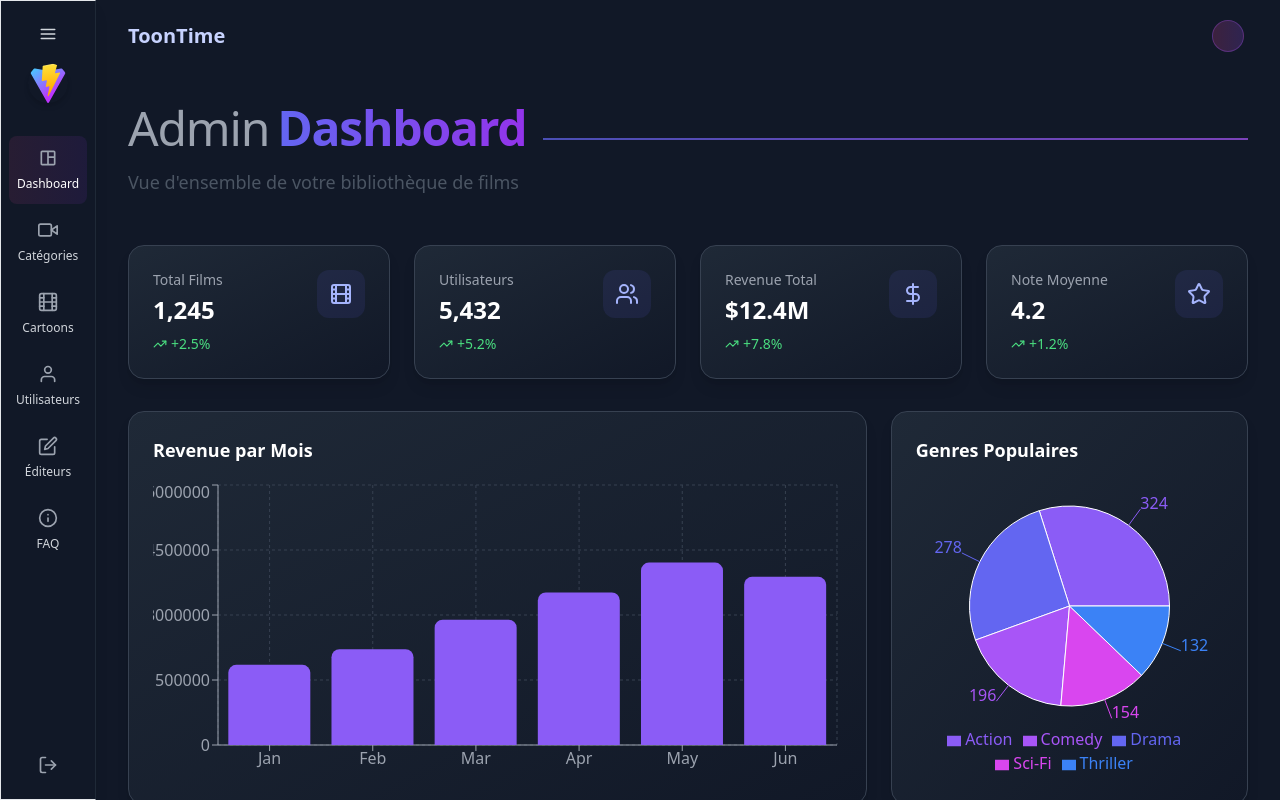
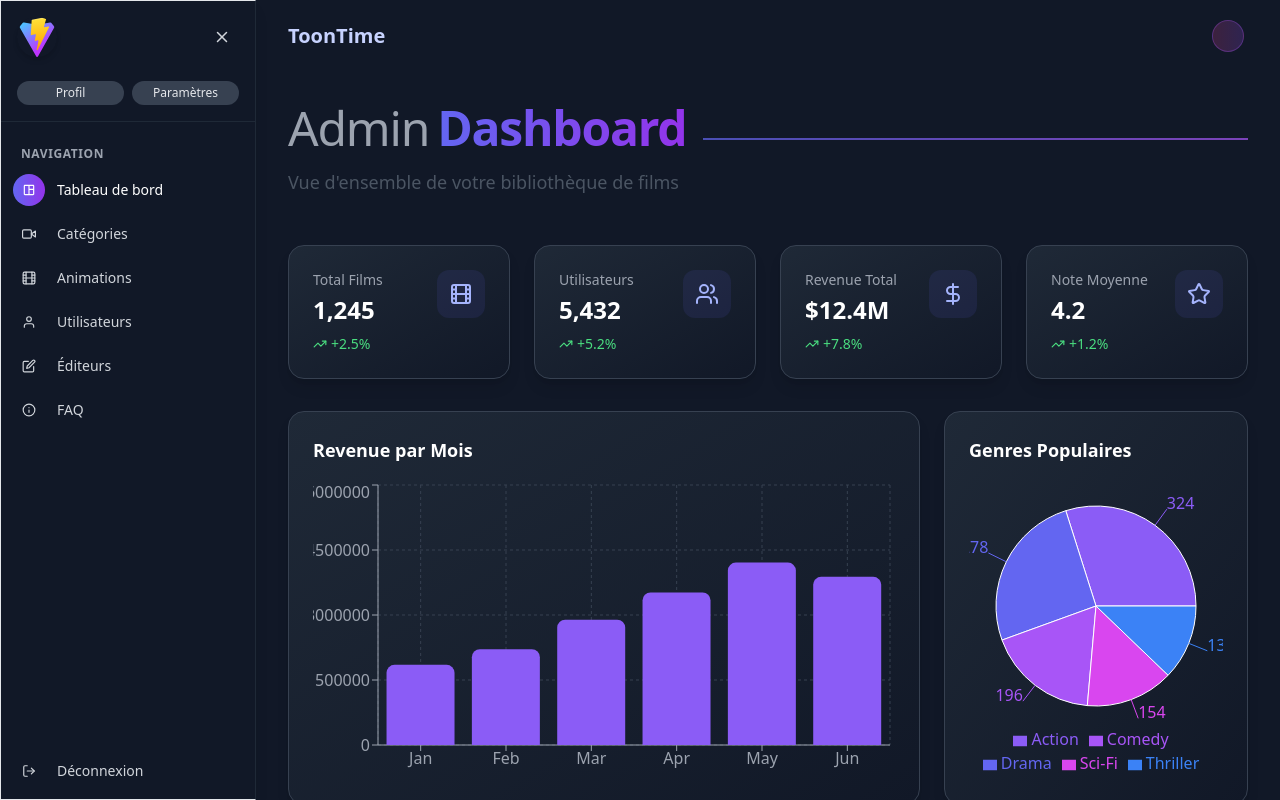
Before and after one commit to zineb-elgaout/movie-app-project-react-tailwind, a React (Vite) app: page /dashboard in a window 1280 px wide. Built offline with nearby package versions, Linux system fonts and the light colour scheme.

Commit message:
feat (admin side bar ) : - ui / ux design

```diff
--- a/src/Layouts/admin/Sidebar.jsx
+++ b/src/Layouts/admin/Sidebar.jsx
@@ -1,4 +1,4 @@
-import  { useState } from 'react';
+import { useState } from 'react';
 import { NavLink } from 'react-router-dom';
 import {FiUser, FiLogOut, FiMenu, FiX, FiEdit, FiVideo,  FiInfo, FiFilm} from 'react-icons/fi';
 import { MdOutlineSpaceDashboard } from 'react-icons/md';
@@ -12,44 +12,60 @@ function Sidebar() {
   const nom = getUserProfile()?.lastName || '';
   const prenom = getUserProfile()?.firstName || '';
   const email = getUserProfile()?.email || '';
-  const [collapsed, setCollapsed] = useState(true);
+  const [collapsed, setCollapsed] = useState(false);
 
   const toggleSidebar = () => {
-    setCollapsed(!collapsed);
+    setCollapsed(collapsed => !collapsed);
   };
 
   const sidebarStyle = `relative h-screen flex flex-col transition-all duration-300  ${
-    collapsed ? 'w-24' : 'w-64'
+    collapsed ? 'w-18' : 'w-64'
   } bg-gray-900 border border-r-gray-800 shadow-lg`;
 
-
-
   const linkStyle = ({ isActive }) => `
-  flex  ${collapsed ? 'flex-col items-center' : 'flex-row items-center'}
-  w-full p-3 rounded-lg transition-all
+    flex ${collapsed ? 'flex-col items-center' : 'flex-row items-center'}
+    w-full p-1 rounded-full transition-all
     ${isActive
-    ? 'bg-gradient-to-r from-pink-500/10 to-purple-600/10 text-white'
+      ? 'text-white'
       : 'text-gray-300'
     }
     ${collapsed ? 'space-y-1' : 'space-x-3'}
   `;
 
+  const iconContainerStyle = (isActive) => `
+    flex items-center justify-center
+    ${collapsed ? 'w-10 h-10' : 'w-8 h-8'}
+    rounded-full transition-all
+    ${isActive
+      ? 'bg-gradient-to-r from-indigo-500 to-purple-600'
+      : 'hover:bg-gray-700/50'
+    }
+  `;
+
   const iconStyle = (isActive) => `
-    ${isActive ? 'text-white' : 'text-gray-400'}
-    ${collapsed ? 'text-xl mb-1' : 'text-lg mr-3'}
+    ${isActive ? 'text-white' : 'text-gray-300'}
+    ${collapsed ? 'text-lg' : 'text-sm'}
   `;
 
   const textStyle = `
-  ${collapsed ? 'text-xs' : 'text-sm'}
-    font-small text-center
-` ;
+    ${collapsed ? 'text-xs mt-1' : 'text-sm'}
+    font-medium text-center
+  `;
+
+  // Données de navigation pour éviter la répétition
+  const navItems = [
+    { to: "/dashboard", icon: MdOutlineSpaceDashboard, text: "Tableau de bord" },
+    { to: "/categories", icon: FiVideo, text: "Catégories" },
+    { to: "/cartoon", icon: FiFilm, text: "Animations" },
+    { to: "/users", icon: FiUser, text: "Utilisateurs" },
+    { to: "/editors", icon: FiEdit, text: "Éditeurs" },
+    { to: "/FAQ", icon: FiInfo, text: "FAQ" },
+  ];
 
   return (
-    <div
-      className={sidebarStyle}
-    >
+    <div className={sidebarStyle}>
       {/* Section Profil */}
-      <div className={`p-4 border-b border-gray-900 ${collapsed ? 'flex flex-col items-center' : ''}`}>
+      <div className={`p-4 border-b border-gray-800 ${collapsed ? 'flex flex-col items-center' : ''}`}>
         {collapsed ? (
           <>
             <motion.button
@@ -63,14 +79,14 @@ function Sidebar() {
               <img
                 src={profil}
                 alt="Profile"
-                className="w-10 h-10 rounded-full object-cover  shadow-md "
+                className="w-9 h-9 rounded-full object-cover shadow-md "
               />
             </motion.div>
           </>
         ) : (
           <>
             <div className="flex items-center justify-between w-full">
-              <div className="flex items-center space-x-3 ">
+              <div className="flex items-center space-x-3">
                 <motion.div whileHover={{ scale: 1.05 }} className="relative">
                   <img
                     src={profil}
@@ -115,67 +131,43 @@ function Sidebar() {
           <motion.p
             initial={{ opacity: 0 }}
             animate={{ opacity: 1 }}
-            className="text-xs font-semibold text-gray-400 uppercase tracking-wider px-4 mt-2 mb-2"
+            className="text-xs font-semibold text-gray-400 uppercase tracking-wider px-3 mt-2 mb-2"
           >
             Navigation
           </motion.p>
         )}
 
-        <motion.div whileHover={{ scale: collapsed ? 1.05 : 1.02 }}>
-          <NavLink to="/dashboard" className={linkStyle}>
-            <MdOutlineSpaceDashboard className={iconStyle(false)} />
-            <span className={textStyle}>Dashboard</span>
+        {navItems.map((item) => (
+          <motion.div key={item.to} whileHover={{ scale: collapsed ? 1.05 : 1.02 }}>
+            <NavLink to={item.to} className={linkStyle}>
+              {({ isActive }) => (
+                <>
+                  <div className={iconContainerStyle(isActive)}>
+                    <item.icon className={iconStyle(isActive)} />
+                  </div>
+                  {!collapsed && <span className={textStyle}>{item.text}</span>}
+                </>
+              )}
             </NavLink>
           </motion.div>
-
-        <motion.div whileHover={{ scale: collapsed ? 1.05 : 1.02 }}>
-          <NavLink to="/categories" className={linkStyle}>
-            <FiVideo className={iconStyle(false)} />
-            <span className={textStyle}>Catégories</span>
-          </NavLink>
-        </motion.div>
-
-        <motion.div whileHover={{ scale: collapsed ? 1.05 : 1.02 }}>
-          <NavLink to="/cartoon" className={linkStyle}>
-            <FiFilm className={iconStyle(false)} />
-            <span className={textStyle}>Cartoons</span>
-          </NavLink>
-        </motion.div>
-
-        <motion.div whileHover={{ scale: collapsed ? 1.05 : 1.02 }}>
-          <NavLink to="/users" className={linkStyle}>
-            <FiUser className={iconStyle(false)} />
-            <span className={textStyle}>Utilisateurs</span>
-          </NavLink>
-        </motion.div>
-
-        <motion.div whileHover={{ scale: collapsed ? 1.05 : 1.02 }}>
-          <NavLink to="/editors" className={linkStyle}>
-            <FiEdit className={iconStyle(false)} />
-            <span className={textStyle}>Éditeurs</span>
-          </NavLink>
-        </motion.div>
-
-        <motion.div whileHover={{ scale: collapsed ? 1.05 : 1.02 }}>
-          <NavLink to="/FAQ" className={linkStyle}>
-            <FiInfo className={iconStyle(false)} />
-            <span className={textStyle}>FAQ</span>
-          </NavLink>
-        </motion.div>
+        ))}
       </nav>
 
       {/* Déconnexion */}
       <div className="p-2">
-        <NavLink  to="/logout"  onClick={logout} >
+        <NavLink to="/logout" onClick={logout}>
+          {({ isActive }) => (
             <motion.button
-
               whileHover={{ scale: 1.03 }}
               whileTap={{ scale: 0.97 }}
-            className={`${linkStyle({ isActive: false })}  hover:bg-gray-700/70`}
+              className={`${linkStyle({ isActive })}`}
             >
-            <FiLogOut className={iconStyle(false)} />
+              <div className={iconContainerStyle(isActive)}>
+                <FiLogOut className={iconStyle(isActive)} />
+              </div>
               {!collapsed && <span className={textStyle}>Déconnexion</span>}
             </motion.button>
+          )}
         </NavLink>
       </div>
     </div>
--- a/src/Layouts/public/Navbar.jsx
+++ b/src/Layouts/public/Navbar.jsx
@@ -35,7 +35,7 @@ export default function Navbar({ShowMenu=true}) {
         <Link to="/register" className="bg-black text-white rounded-full px-3 py-1 text-sm font-semibold hover:bg-gray-300 hover:text-black transition">
           S'inscrire
         </Link>
-        <Link to="/login" className="bg-white text-black rounded-full  px-3 py-1 text-sm font-semibold hover:bg-gray-300 hover:text-black transition">
+        <Link to="/login" className="bg-gray-300 text-black rounded-full  px-3 py-1 text-sm font-semibold hover:bg-white hover:text-black transition">
           Se connecter
         </Link>
       </div>
--- a/src/components/admin/SectionHeader.jsx
+++ /dev/null
@@ -1,27 +0,0 @@
-import {motion} from 'framer-motion';
-import React from 'react';
-
-const SectionHeader = ({ header,title, subtitle }) => (
-  <motion.div
-    initial={{ opacity: 0, y: 20 }}
-    animate={{ opacity: 1, y: 0 }}
-    transition={{ duration: 0.6 }}
-    className="text-start mb-12"
-  >
-    <div className="inline-flex items-center mb-4">
-      <div className="w-12 h-px bg-gradient-to-r from-pink-500 to-purple-500 mr-4" />
-      <span className="text-sm font-medium tracking-widest text-pink-400 uppercase">
-        {header}
-      </span>
-    </div>
-    <h2 className="text-4xl md:text-5xl font-bold text-white mb-4">
-      <span className={`bg-clip-text text-transparent bg-gradient-to-r from-pink-500 to-purple-600`}>
-        {title}
-      </span>
-    </h2>
-    <p className="text-lg text-gray-400 max-w-2xl">
-      {subtitle}
-    </p>
-  </motion.div>
-);
-export default SectionHeader;
--- a/src/components/admin/categories/HeroSection.jsx
+++ /dev/null
@@ -1,56 +0,0 @@
-import React from 'react';
-import { motion } from 'framer-motion';
-import disney from '../../../assets/public/images/category.png';
-
-const HeroSection = () => {
-  return (
-    <div className="relative h-[500px] w-full overflow-hidden">
-      {/* Background image */}
-      <div className="absolute inset-0">
-        <img
-          src={disney}
-          alt="Background admin"
-          className="w-full h-full object-cover"
-        />
-      </div>
-
-      {/* Overlay sombre sur la moitié inférieure */}
-      <div className="absolute bottom-0 left-0 right-0 h-1/2 bg-gradient-to-t from-gray-900 to-transparent"></div>
-
-      {/* Contenu positionné dans la zone sombre */}
-      <div className="relative h-full flex flex-col justify-end items-center text-center pb-16 px-6">
-        <motion.div
-          initial={{ opacity: 0, y: 40 }}
-          animate={{ opacity: 1, y: 0 }}
-          transition={{ duration: 0.8 }}
-          className="w-full max-w-4xl"
-        >
-          {/* Titre principal */}
-          <h1 className="text-4xl md:text-5xl lg:text-6xl font-bold text-gray-100 mb-4">
-            Gestion des Catégories
-          </h1>
-
-          {/* Sous-titre */}
-          <motion.p
-            initial={{ opacity: 0 }}
-            animate={{ opacity: 1 }}
-            transition={{ delay: 0.3, duration: 0.8 }}
-            className="text-lg md:text-xl text-gray-300 mt-4 max-w-2xl mx-auto"
-          >
-            Organisez vos contenus par univers et studios d'animation
-          </motion.p>
-
-          {/* Ligne décorative animée */}
-          <motion.div
-            initial={{ width: 0 }}
-            animate={{ width: '70vh' }}
-            transition={{ delay: 0.6, duration: 1 }}
-            className="mt-8 h-px bg-gradient-to-r from-transparent via-gray-400 to-transparent mx-auto"
-          />
-        </motion.div>
-      </div>
-    </div>
-  );
-};
-
-export default HeroSection;
--- a/src/components/client/Cartoons.jsx
+++ b/src/components/client/Cartoons.jsx
@@ -1,5 +1,6 @@
 import {useState }from "react";
 import { useNavigate } from "react-router-dom";
+import {  FaHeart, FaHeartCircleBolt, FaHeartCircleCheck } from "react-icons/fa6";
 
 export default function Cartoons({ cartoons }) {
 
@@ -96,8 +97,12 @@ const navigateToDetails = (cartoonId) => {
               </div>
 
               {/* Badge catégorie */}
-              <div className="absolute top-2 right-2 bg-black bg-opacity-70 text-white text-xs px-2 py-1 rounded">
+              <div className="absolute top-2 right-2 flex flex-col gap-2 items-end w-full">
+              <div className=" bg-black bg-opacity-70 text-white text-xs px-2 py-1 rounded">
                 {item.categoryTitle}
+              </div>
+              <div className="text-red-600 "><FaHeartCircleCheck className="size-6"/></div>
+
               </div>
             </div>
           </div>
--- a/src/components/client/NavBar.jsx
+++ b/src/components/client/NavBar.jsx
@@ -1,5 +1,6 @@
 
-import {FaUser} from "react-icons/fa6";
+import { Settings, Settings2Icon } from "lucide-react";
+import {FaUser } from "react-icons/fa6";
 import { Link } from "react-router-dom";
 const Navbar = () => {
   return (
@@ -19,14 +20,11 @@ const Navbar = () => {
               <path strokeLinecap="round" strokeLinejoin="round" strokeWidth={2} d="M21 21l-6-6m2-5a7 7 0 11-14 0 7 7 0 0114 0z" />
             </svg>
           </button>
-          <button className="text-white hover:text-gray-300">
-            <svg xmlns="http://www.w3.org/2000/svg" className="h-6 w-6" fill="none" viewBox="0 0 24 24" stroke="currentColor">
-              <path strokeLinecap="round" strokeLinejoin="round" strokeWidth={2} d="M15 17h5l-1.405-1.405A2.032 2.032 0 0118 14.158V11a6.002 6.002 0 00-4-5.659V5a2 2 0 10-4 0v.341C7.67 6.165 6 8.388 6 11v3.159c0 .538-.214 1.055-.595 1.436L4 17h5m6 0v1a3 3 0 11-6 0v-1m6 0H9" />
-            </svg>
-          </button>
-          <div className="w-8 h-8 rounded-full flex items-center justify-center">
+
+          <Link to="/profil" className="w-8 h-8 rounded-full flex items-center justify-center">
             <span className="text-white font-medium"><FaUser /></span>
-          </div>
+          </Link>
+
         </div>
       </div>
     </nav>
--- a/src/components/public/HeroSection.jsx
+++ b/src/components/public/HeroSection.jsx
@@ -8,18 +8,16 @@ const HeroSection = () => {
   const [currentSlide, setCurrentSlide] = useState(0);
 
  const slides = [
+  {
+    title: "Mondes Fantastiques",
+    description: "Explorez des royaumes enchantés peuplés de créatures magiques et de paysages oniriques.",
+    imageUrl: "https://th.bing.com/th/id/R.37c596d49d8d41332a3754ff3d22d32a?rik=Q%2bEwiWeMwTY7UQ&pid=ImgRaw&r=0", // Steven Universe
+  },
   {
     title: "Aventures Animées",
     description: "Plongez dans des univers colorés où héros courageux et créatures fantastiques vous emmènent dans des quêtes extraordinaires.",
     imageUrl: "https://imgix.ranker.com/list_img_v2/6672/2086672/original/2086672-u2?w=1200&h=720&fm=pjpg&q=80&fit=crop&dpr=2",
   },
-
-  {
-    title: "Mondes Fantastiques",
-    description: "Explorez des royaumes enchantés peuplés de créatures magiques et de paysages oniriques.",
-    imageUrl: "https://th.bing.com/th/id/R.37c596d49d8d41332a3754ff3d22d32a?rik=Q%2bEwiWeMwTY7UQ&pid=ImgRaw&r=0", // Steven Universe
-  },
-
   {
     title: "Rêves Ghibli",
     description: "Un voyage magique au cœur de l’imagination japonaise, avec Chihiro, Totoro et bien plus encore.",
@@ -79,7 +77,7 @@ const HeroSection = () => {
             </a>
 
             <a
-              href="/guest"
+              href="/toontime"
               className={`px-6 py-3 rounded-full hover:bg-gray-700 bg-black text-white font-medium transition-colors shadow-md`}
             >
               Continuer comme invité
--- a/src/pages/admin/Dashboard.jsx
+++ b/src/pages/admin/Dashboard.jsx
@@ -164,6 +164,57 @@ const Dashboard = () => {
                     </PieChart>
                   </ResponsiveContainer>
                 </div>
+
+
+              </div>
+              {/* Autres graphes ou sections peuvent être ajoutés ici */}
+
+
+              <div className="grid grid-cols-1 lg:grid-cols-3 gap-6 mb-8">
+                {/* Genres Populaires */}
+                <div className="bg-gradient-to-br from-gray-800 to-gray-900 rounded-2xl p-6 shadow-lg border border-gray-700">
+                  <h3 className="text-lg font-semibold text-white mb-4">
+                    Genres Populaires
+                  </h3>
+                  <ResponsiveContainer width="100%" height={300}>
+                    <PieChart>
+                      <Pie
+                        data={mockData.topGenres}
+                        dataKey="count"
+                        nameKey="genre"
+                        cx="50%"
+                        cy="50%"
+                        outerRadius={100}
+                        label
+                      >
+                        {mockData.topGenres.map((entry, index) => (
+                          <Cell key={`cell-${index}`} fill={entry.color} />
+                        ))}
+                      </Pie>
+                      <Legend />
+                      <Tooltip />
+                    </PieChart>
+                  </ResponsiveContainer>
+                </div>
+                {/* Revenue par Mois */}
+                <div className="bg-gradient-to-br from-gray-800 to-gray-900 rounded-2xl p-6 shadow-lg border border-gray-700 lg:col-span-2">
+                  <h3 className="text-lg font-semibold text-white mb-4">
+                    Revenue par Mois
+                  </h3>
+                  <ResponsiveContainer width="100%" height={300}>
+                    <BarChart data={mockData.revenueByMonth}>
+                      <CartesianGrid strokeDasharray="3 3" stroke="#374151" />
+                      <XAxis dataKey="month" stroke="#9CA3AF" />
+                      <YAxis stroke="#9CA3AF" />
+                      <Tooltip />
+                      <Bar dataKey="revenue" fill="#8b5cf6" radius={[8, 8, 0, 0]} />
+                    </BarChart>
+                  </ResponsiveContainer>
+                </div>
+
+
+
+
               </div>
             </div>
           </main>
--- a/src/pages/admin/DashboardContent.jsx
+++ /dev/null
@@ -1,47 +0,0 @@
-// DashboardContent.js
-export default function DashboardContent() {
-  return (
-    <main className="flex-1 overflow-y-auto p-4 md:p-6">
-      <div className="max-w-7xl mx-auto">
-        <h2 className="text-4xl font-bold mb-4 text-white">Tableau de bord</h2>
-        <div className="bg-gray-800 p-4 md:p-6 rounded-lg shadow-sm text-gray-400">
-          <p>Bienvenue dans le tableau de bord admin.</p>
-
-          {/* Content grid */}
-          <div className="mt-6 grid grid-cols-1 md:grid-cols-2 lg:grid-cols-3 gap-4">
-            <StatCard
-              title="Utilisateurs actifs"
-              value="125"
-              color="blue"
-            />
-            <StatCard
-              title="Nouveaux abonnements"
-              value="42"
-              color="green"
-            />
-            <StatCard
-              title="Contenus ajoutés"
-              value="89"
-              color="purple"
-            />
-          </div>
-        </div>
-      </div>
-    </main>
-  );
-}
-
-function StatCard({ title, value, color }) {
-  const colorClasses = {
-    blue: 'bg-blue-50 text-blue-800',
-    green: 'bg-green-50 text-green-800',
-    purple: 'bg-purple-50 text-purple-800'
-  };
-
-  return (
-    <div className={`p-4 rounded-lg ${colorClasses[color]}`}>
-      <h3 className="font-medium">{title}</h3>
-      <p className="text-2xl font-bold mt-2">{value}</p>
-    </div>
-  );
-}
```
Lines whose indentation alone changed are shown as unchanged.
